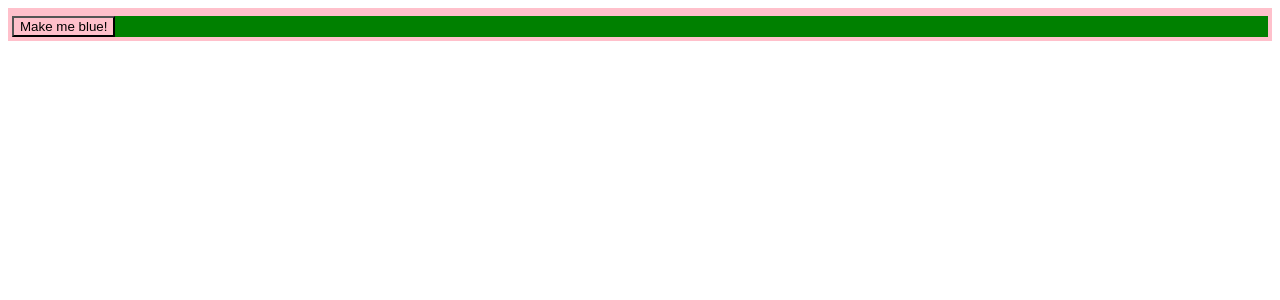
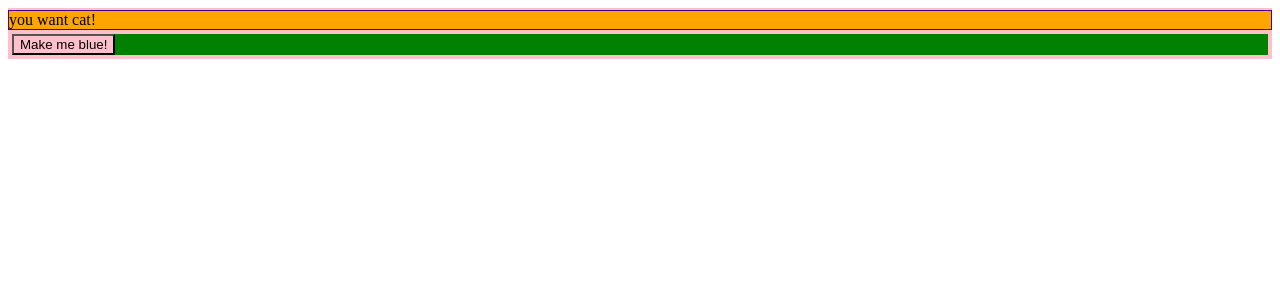
Before and after one commit to tnordahl/rxjs_global_state, a React app: page / in a window 1280 px wide. Shown: the top 300 px of the page. Built offline with nearby package versions, Linux system fonts and the light colour scheme; the HTML template or start-up script is replaced by a standard one.

Commit message:
added support for async await added cats! cleaned up code

```diff
--- a/package.json
+++ b/package.json
@@ -12,6 +12,7 @@
   "author": "",
   "license": "ISC",
   "dependencies": {
+    "@babel/plugin-transform-runtime": "^7.9.0",
     "babel-eslint": "^10.1.0",
     "eslint": "^6.8.0",
     "eslint-config-airbnb": "^18.1.0",
--- a/src/components/DebugBoxContainer/index.js
+++ b/src/components/DebugBoxContainer/index.js
@@ -1,16 +1,17 @@
 import React, { useMemo } from 'react';
-// import { useStateValue } from '../../state/StateProvider';
 import ThemedButton from '../ThemedButton';
 import DebugUpdateBox from '../DebugUpdateBox';
+import DebugCatBox from '../DebugCatBox';
 
 const DebugBoxContainer = () => {
   const Box0 = useMemo(() => <DebugUpdateBox boxId={0} />);
-  const Box1 = useMemo(() => <DebugUpdateBox boxId={1} />);
+  const Box1 = useMemo(() => <DebugCatBox />);
 
   return (
     <div className={`App`} >
       {Box0}
       {Box1}
+
       <DebugUpdateBox boxId={0}>
         <DebugUpdateBox boxId={1}>
           <DebugUpdateBox boxId={2}>
--- /dev/null
+++ b/src/components/DebugCatBox/DebugCat.module.scss
@@ -0,0 +1,13 @@
+.Debug_Cat_Box {
+  position: relative;
+  width: calc(100% - 60px);
+  height: calc(100% - 60px);
+  align-self: center;
+  display: flex;
+  align-items: center;
+  justify-content: center;
+  pointer-events: all;
+
+  overflow: hidden;
+  cursor: pointer;
+}
--- /dev/null
+++ b/src/components/DebugCatBox/index.js
@@ -0,0 +1,50 @@
+import React, { useEffect, useState, useLayoutEffect } from 'react';
+import PropTypes from 'prop-types';
+import globalStore from '../../state/globalStore';
+
+import './DebugCat.module';
+
+const DebugCatBox = () => {
+  const [globalState, setGlobalState] = useState(globalStore.state);
+  const [catImage, setCatImage] = useState(globalState.data.cats.currentCatUrl);
+
+  useLayoutEffect(()=> {
+    globalStore.subscribe(setGlobalState);
+    globalStore.init();
+  },[]);
+
+  useEffect(() => {
+    setCatImage(globalState.data.cats.currentCatUrl);
+  }, [globalState.data.cats.currentCatUrl])
+
+  return (
+    <div
+      role='button'
+      className='Debug_Cat_Box'
+      tabIndex='0'
+      onKeyDown={() => null}
+      style={{backgroundColor: 'orange', border: `1px solid indigo`}}
+      onClick={(e) => {
+        e.stopPropagation();
+        return globalStore.updateCatImage();
+      }
+    }
+    >
+      {
+        catImage
+        ? <img alt='a cat' src={catImage}/>
+        : globalState.data.cats.imageLoading ? 'loading an amazing cat' : 'you want cat!'
+      }
+    </div>
+  );
+}
+
+DebugCatBox.propTypes = {
+  children: PropTypes.node,
+};
+
+DebugCatBox.defaultProps = {
+  children: null,
+};
+
+export default DebugCatBox;
--- a/src/components/DebugUpdateBox/index.js
+++ b/src/components/DebugUpdateBox/index.js
@@ -13,11 +13,7 @@ const DebugUpdateBox = ({ children, boxId }) => {
     globalStore.init();
   },[]);
 
-  console.log('globalState:::', globalState);
-  console.log('primary:::', primary);
-
   useEffect(() => {
-    console.log('update')
     if(globalState.data.theme[boxId]) {
       setPrimary(globalState.data.theme[boxId].primary);
     }
--- /dev/null
+++ b/src/libs/preloadImage.js
@@ -0,0 +1,8 @@
+export default (src) => {
+  return new Promise((resolve, reject) => {
+    let img = new Image()
+    img.onload = () => resolve(img.src)
+    img.onerror = reject
+    img.src = src
+  })
+}
--- a/src/state/globalStore.js
+++ b/src/state/globalStore.js
@@ -1,7 +1,7 @@
 import { BehaviorSubject } from 'rxjs';
 
 import { initialState as theme, setBackgroundColor } from './reducers/theme';
-import { initialState as appState} from './reducers/appState';
+import { initialState as cats, setImageLoading, getCatImage, resetCatImage} from './reducers/cats';
 
 // STATE
 const subject = new BehaviorSubject();
@@ -9,7 +9,7 @@ const subject = new BehaviorSubject();
 const initialState = {
   data: {
     theme,
-    appState
+    cats
   },
   newDataCount: 0,
 };
@@ -29,7 +29,21 @@ const globalStore = {
     subject.next(state);
   },
 
-  clearGlobalStatt: () => {
+  updateCatImage: async () => {
+    let newState  = {...state, newDataCount: state.newDataCount + 1}
+    newState = setImageLoading(true, newState);
+    subject.next(newState);
+
+    newState = resetCatImage(newState);
+    subject.next(newState);
+
+    newState = await getCatImage(newState);
+    newState = setImageLoading(false, newState);
+
+    subject.next(newState);
+  },
+
+  clearGlobalState: () => {
     state = initialState;
     subject.next(state);
   },
--- a/src/state/reducers/appState.js
+++ /dev/null
@@ -1,7 +0,0 @@
-export const initialState = {
-  menuOpen: false,
-};
-
-export const someFunction = () => {
-  return initialState;
-};
--- /dev/null
+++ b/src/state/reducers/cats.js
@@ -0,0 +1,50 @@
+import { get } from 'lodash';
+import preloadImage from '../../libs/preloadImage';
+
+export const initialState = {
+  imageLoading: false,
+  currentCatUrl: null,
+};
+
+const path = 'data.cats';
+
+export const setImageLoading = (isLoading, state) => {
+  let newState = {
+    ...state
+  }
+
+  get(newState, path).imageLoading = isLoading;
+
+  newState = {
+    ...newState,
+    newDataCount: state.newDataCount + 1
+  };
+
+  return newState;
+};
+
+export const resetCatImage = (state) => {
+  const newState = {
+    ...state
+  }
+
+  get(newState, path).currentCatUrl = null;
+  newState.newDataCount = state.newDataCount + 1;
+
+  return newState;
+};
+
+export const getCatImage = async (state) => {
+  const newState = {...state};
+
+  const response = await fetch('https://api.thecatapi.com/v1/images/search?size=full');
+  const data = await response.json();
+  const { url } = data[0];
+
+  await preloadImage(url);
+
+  get(newState, path).currentCatUrl = url;
+
+  return newState
+
+};
--- a/src/state/reducers/theme.js
+++ b/src/state/reducers/theme.js
@@ -1,33 +1,22 @@
+
+import { get } from 'lodash';
+
 export const initialState = {
   primary: 'green',
 };
 
+const path = 'data.theme';
+
 export const setBackgroundColor = (color, id, state) => {
   let newState = state;
-  if(!newState.data.theme[id]) {
-    newState.data.theme[id] = {};
+  if(!get(newState, path)[id]) {
+    get(newState, path)[id] = {};
   }
-  newState.data.theme[id].primary = color;
+  get(newState, path)[id].primary = color;
   newState = {
     ...newState,
     newDataCount: state.newDataCount + 1
   };
 
-  console.log('st:', state);
-
   return newState;
-
-
-  // SEE if we can pipe and update state after api call
-
-  // setTimeout(() => {
-  //   newState.data.theme[id].primary = 'pink';
-  //   state = {
-  //     ...newState,
-  //     newDataCount: state.newDataCount + 1
-  //   };
-  //
-  //   subject.next(state);
-  // }, 1000)
-
 };
```
Also changed, not shown: .babelrc, 1 other file (tests, documents, lock files or other folders).
